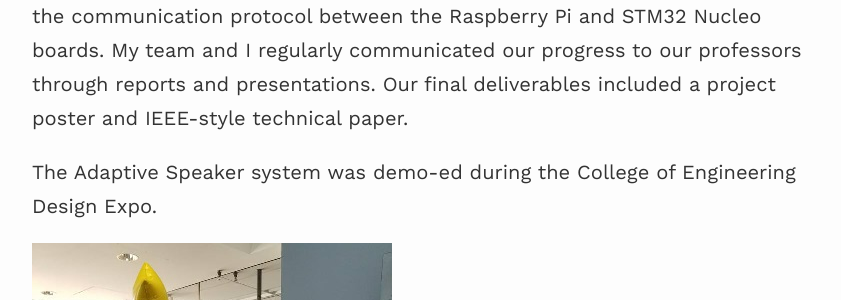
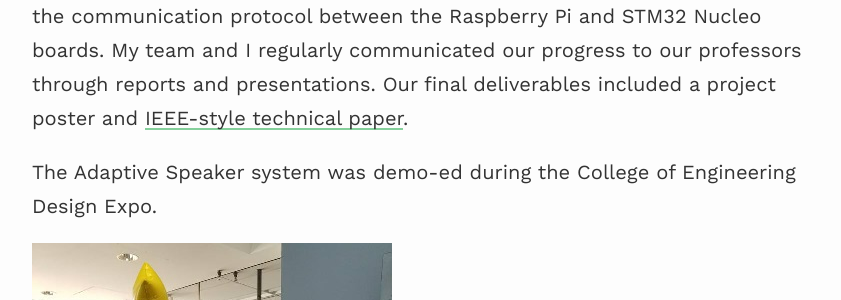
Before and after one commit to smehdizadeh/smehdizadeh.github.io, a Jekyll site: the page built from _projects/4_project.md, in a window 1280 px wide and 900 px high, scrolled down 1418 px. Shown: the part 324-624 px from the top of the window, without its empty margins (208-1049 px from the left). Built offline with Jekyll 4.4.1, drawn with Linux system fonts in a browser that asks for light colours; nearby versions of some CDN libraries; some of the changed lines change nothing that is shown; some of the changed text lies outside the part shown.

Commit message:
Update 4_project.md

```diff
--- a/_projects/4_project.md
+++ b/_projects/4_project.md
@@ -18,7 +18,7 @@ EECS 452 is the digital signal processing design lab senior capstone course. For
 
 ![App and signal flow](/assets/images/Capture_AdaptiveApp.JPG)
 
-I mainly worked on designing prototypes of the adaptive filtering algorithm and noise floor algorthm in MATLAB. I then moved on to developing and debugging the communication protocol between the Raspberry Pi and STM32 Nucleo boards. My team and I regularly communicated our progress to our professors through reports and presentations. Our final deliverables included a project poster and IEEE-style technical paper.
+I mainly worked on designing prototypes of the adaptive filtering algorithm and noise floor algorthm in MATLAB. I then moved on to developing and debugging the communication protocol between the Raspberry Pi and STM32 Nucleo boards. My team and I regularly communicated our progress to our professors through reports and presentations. Our final deliverables included a project poster and [IEEE-style technical paper](/assets/files/Final Report.pdf).
 
 The Adaptive Speaker system was demo-ed during the College of Engineering Design Expo.
 
```
